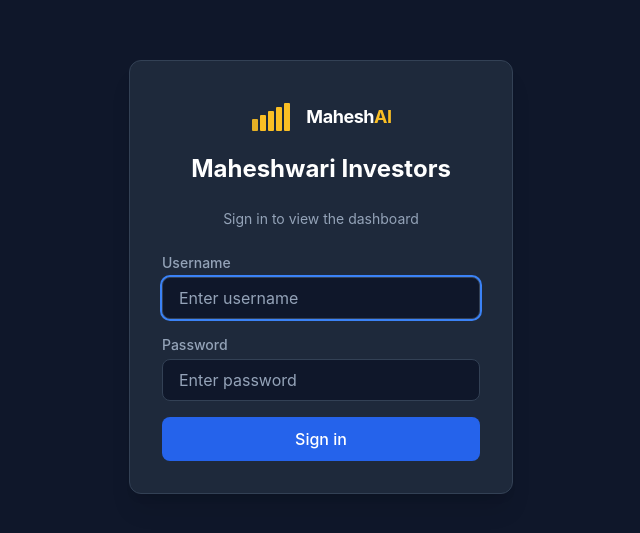
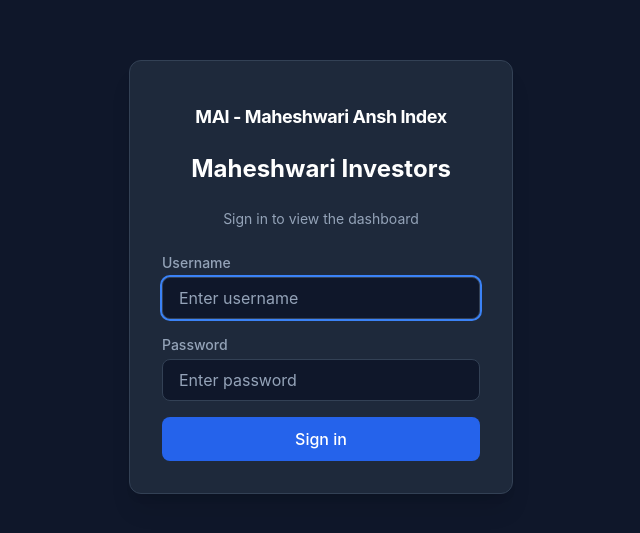
Before and after one commit to fullstackprogrammer/MaheshwariInvestors, a React (Vite) app in the folder frontend/: page / in a window 1280 px wide. Shown: the part 123-656 px from the top of the page, without its empty margins (319-959 px from the left). Built offline with nearby package versions, Linux system fonts and the light colour scheme; no server answers.

Commit message:
Update site title and logo component to reflect new branding as "MAI - Maheshwari Ansh Index".

```diff
--- a/frontend/index.html
+++ b/frontend/index.html
@@ -4,7 +4,7 @@
     <meta charset="UTF-8" />
     <link rel="icon" type="image/svg+xml" href="/vite.svg" />
     <meta name="viewport" content="width=device-width, initial-scale=1.0" />
-    <title>Maheshwari Investors</title>
+    <title>MAI - Maheshwari Ansh Index</title>
   </head>
   <body>
     <div id="root"></div>
--- a/frontend/src/components/SiteLogo.jsx
+++ b/frontend/src/components/SiteLogo.jsx
@@ -1,24 +1,11 @@
 /**
- * Text + SVG logo for Maheshwari Investors (no image asset).
- * Compact “MAI” mark with upward bars suggesting growth.
+ * Title text for MAI - Maheshwari Ansh Index (no logo).
  */
 function SiteLogo({ className = '' }) {
   return (
-    <div className={`flex items-center gap-2 ${className}`}>
-      <svg
-        viewBox="0 0 48 32"
-        className="h-8 w-auto flex-shrink-0 text-amber-400"
-        aria-hidden
-      >
-        {/* Upward bars (growth) */}
-        <rect x="2" y="18" width="6" height="12" rx="1" fill="currentColor" opacity="0.9" />
-        <rect x="10" y="14" width="6" height="16" rx="1" fill="currentColor" />
-        <rect x="18" y="10" width="6" height="20" rx="1" fill="currentColor" />
-        <rect x="26" y="6" width="6" height="24" rx="1" fill="currentColor" />
-        <rect x="34" y="2" width="6" height="28" rx="1" fill="currentColor" />
-      </svg>
+    <div className={`flex items-center ${className}`}>
       <span className="font-bold text-white text-lg tracking-tight">
-        Mahesh<span className="text-amber-400">AI</span>
+        MAI - Maheshwari Ansh Index
       </span>
     </div>
   );
```
